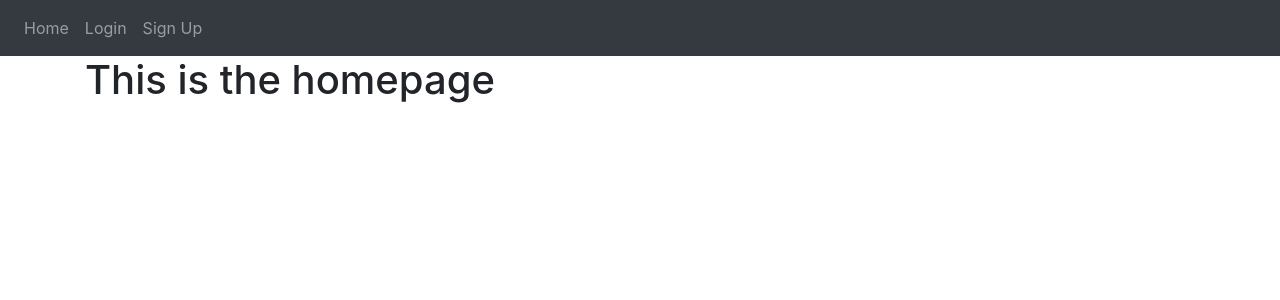
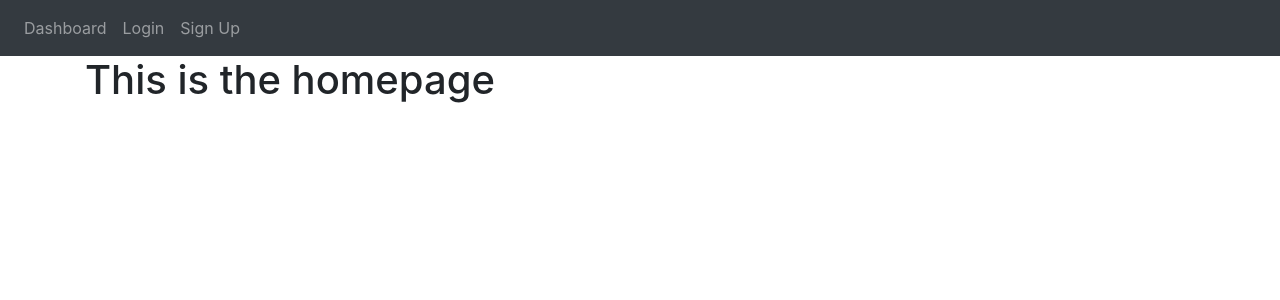
Before and after one commit to Praise-Atadja/EM_HEALTH, a Flask app: page /home in a window 1280 px wide. Shown: the top 300 px of the page. Run offline with Flask 3, Linux system fonts and the light colour scheme; some libraries are stand-ins or nearby versions.

Commit message:
arranging nav items

```diff
--- a/website/templates/base.html
+++ b/website/templates/base.html
@@ -31,10 +31,10 @@
       <div class="collapse navbar-collapse" id="navbar">
         <div class="navbar-nav">
           {% if user.is_authenticated %}
-          <a class="nav-item nav-link" id="dashboard" href="/dashboard">Dasboard</a>
+          <a class="nav-item nav-link" id="home" href="/home">Home</a>
           <a class="nav-item nav-link" id="logout" href="/logout">Logout</a>
           {% else %}
-          <a class="nav-item nav-link" id="dashboard" href="/home">Home</a>
+          <a class="nav-item nav-link" id="dashboard" href="/dashboard">Dashboard</a>
           <a class="nav-item nav-link" id="login" href="/login">Login</a>
           <a class="nav-item nav-link" id="signUp" href="/sign-up">Sign Up</a>
           {% endif %}
--- /dev/null
+++ b/website/templates/dashboard.html
@@ -0,0 +1,5 @@
+{% extends "base.html" %} {% block title %}Dashboard{% endblock %}
+
+{% block content %}
+<h1>Welcome to your dashboard! </h1>
+{% endblock %}
```
Also changed, not shown: website/templates/dasboard.html (deleted, +0 -7 lines).
